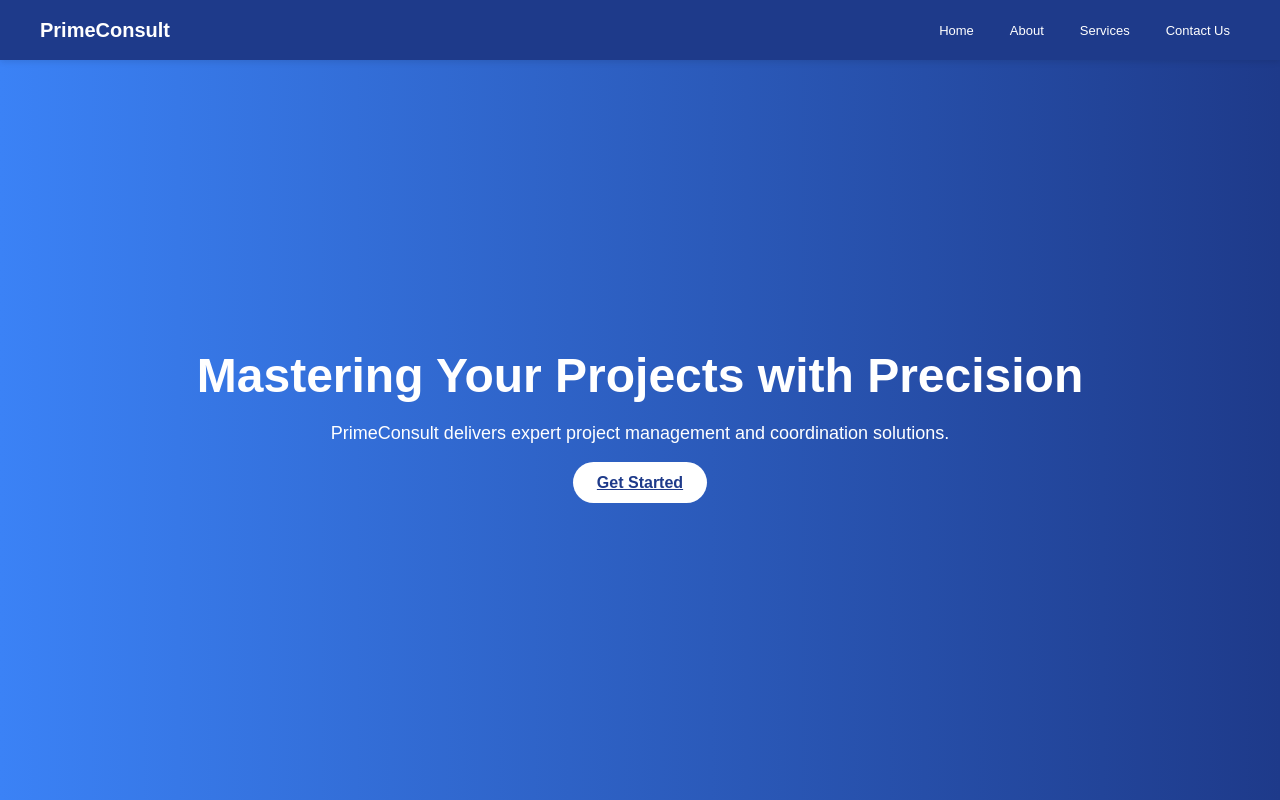
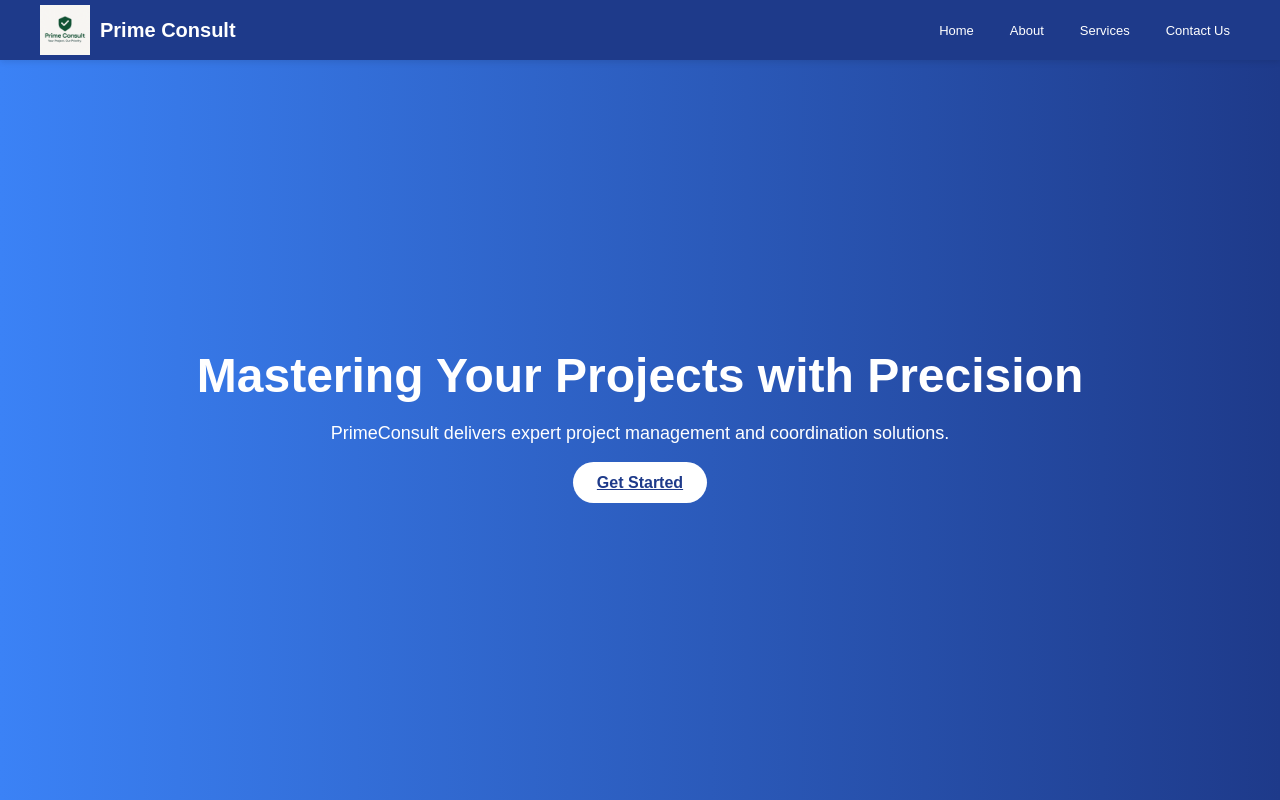
Before and after one commit to Elvis24-tech/Prime-Consult, a React (Vite) app: page / in a window 1280 px wide. Shown: the top 800 px of the page. Built offline with nearby package versions, Linux system fonts and the light colour scheme; the HTML template or start-up script is replaced by a standard one.

Commit message:
prime logo

```diff
--- a/src/components/Navbar.jsx
+++ b/src/components/Navbar.jsx
@@ -1,8 +1,11 @@
+import PrimeConsultLogo from '../assets/PrimeConsult.png'; // Adjust the path based on your project structure
+
 export default function Navbar() {
   return (
     <nav>
       <div>
-        <h1>PrimeConsult</h1>
+        <img src={PrimeConsultLogo} alt="Prime Consult Logo" style={{ width: '50px', height: 'auto', marginRight: '10px' }} />
+        <h1>Prime Consult</h1>
         <ul>
           <li><a href="#home">Home</a></li>
           <li><a href="#about">About</a></li>
```
Also changed, not shown: src/assets/PrimeConsult.png (added).
